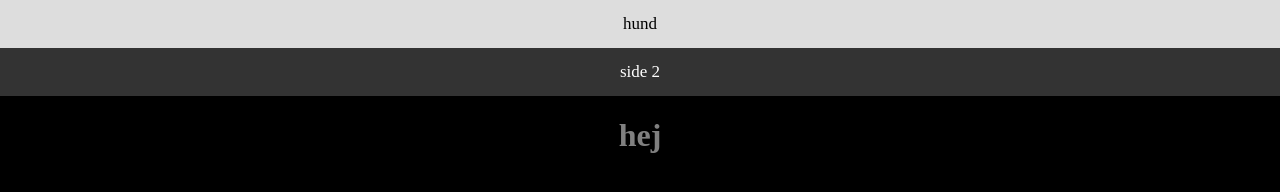
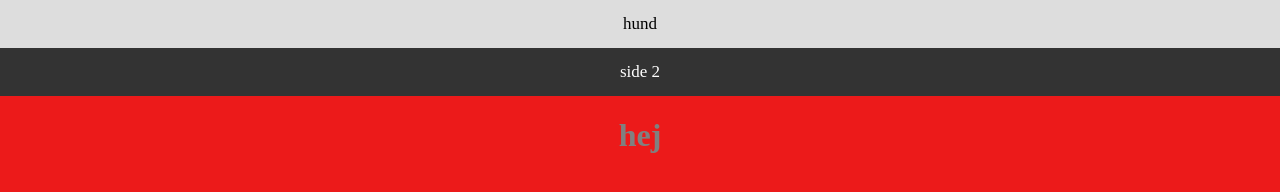
Before and after one commit to squirrelworks/nicolaisen.digital, a plain HTML site: page index.html in a window 1280 px wide. Drawn offline with Linux system fonts and the light colour scheme.

Commit message:
test2
asedgfa

```diff
--- a/assets/css/site.css
+++ b/assets/css/site.css
@@ -9,7 +9,7 @@
 body {
   margin: 0;
   overflow: hidden;
-  background-color: black;
+  background-color: rgb(236, 26, 26);
   color:grey;
 text-align: center;
 }
```
